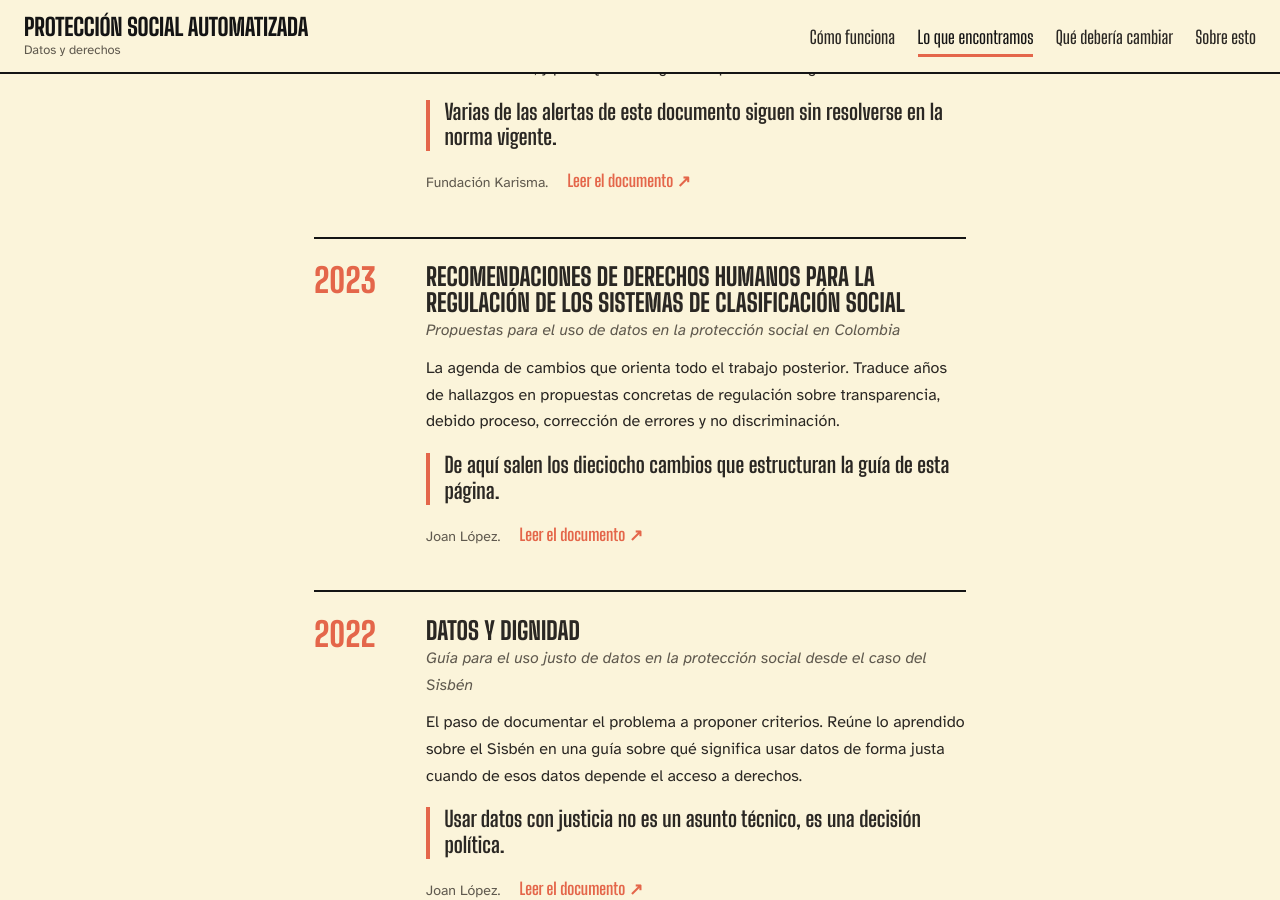
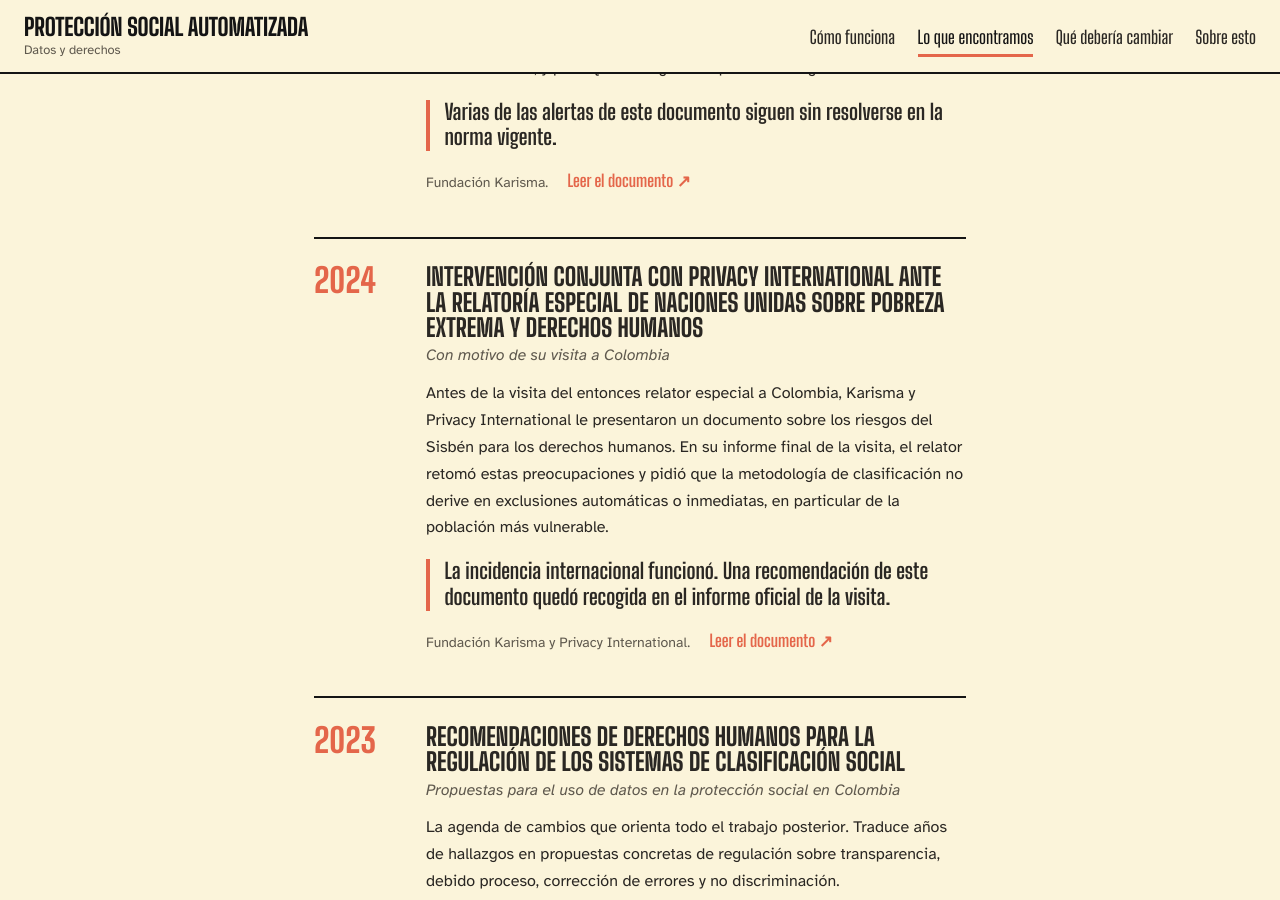
Before and after one commit to aliciaduquea/digitalwelfarestate-karisma, a Jekyll site: the page built from lo-que-encontramos/index.html, in a window 1280 px wide and 900 px high, scrolled down 638 px. Built offline with Jekyll 4.4.1, drawn with Linux system fonts in a browser that asks for light colours; some of the changed text lies outside the part shown.

Commit message:
Update publicaciones.yml

```diff
--- a/_data/publicaciones.yml
+++ b/_data/publicaciones.yml
@@ -7,6 +7,13 @@
   resumen: "La primera investigación que miró el Sisbén como lo que es, un sistema que perfila personas con datos. Documenta cómo la cuarta versión pasó de medir condiciones de vida a predecir cuánto puede ganar alguien, y cuenta dos casos incómodos: el acuerdo con la dueña de Datacrédito para cruzar información financiera de personas empobrecidas, y el contrato que entregó la base de datos del Sisbén a una empresa privada para entrenar modelos de detección de fraude."
   hallazgo: "El sistema dejó de buscar personas pobres y empezó a buscar mentirosos."
   enlace: "https://web.karisma.org.co/wp-content/uploads/download-manager-files/Experimentando%20con%20la%20pobreza.pdf"
+- titulo: "El caso del Ingreso Solidario en Colombia"
+  subtitulo: "La experimentación con datos en política social durante la pandemia (en inglés)"
+  anio: 2021
+  autoria: "Joan López."
+  resumen: "En dos semanas, el Gobierno armó una transferencia monetaria para tres millones de personas cruzando bases de datos que nunca se habían usado juntas para este fin, algunas desconocidas incluso para la ciudadanía. El artículo documenta cómo miles de personas aparecieron excluidas por cédulas reportadas como vencidas o inexistentes, y cómo la entidad resolvió el problema depurando la base de datos en vez de explicarles a las personas qué había pasado."
+  hallazgo: "La urgencia de la pandemia convirtió la asistencia social en un experimento con datos de personas que nunca dieron su consentimiento."
+  enlace: "https://blog.karisma.org.co/the-case-of-the-solidarity-income-in-colombia-the-experimentation-with-data-on-social-policy-during-the-pandemic/"
 - titulo: "Vigilando a las \"buenas madres\""
   subtitulo: "Datificación y vigilancia en la política social desde Familias en Acción"
   anio: 2021
@@ -34,11 +41,18 @@
   autoria: "Joan López."
   resumen: "La agenda de cambios que orienta todo el trabajo posterior. Traduce años de hallazgos en propuestas concretas de regulación sobre transparencia, debido proceso, corrección de errores y no discriminación."
   hallazgo: "De aquí salen los dieciocho cambios que estructuran la guía de esta página."
-  enlace: "https://doi.org/10.13140/RG.2.2.34531.26408"
+  enlace: "https://blog.karisma.org.co/wp-content/uploads/2023/08/INFORME-_RECOMENDACIONES_USO_DE_DATOS_SISTEMAS_DE_CLASIFICACION_SOCIAL.pdf"
+- titulo: "Intervención conjunta con Privacy International ante la Relatoría Especial de Naciones Unidas sobre pobreza extrema y derechos humanos"
+  subtitulo: "Con motivo de su visita a Colombia"
+  anio: 2024
+  autoria: "Fundación Karisma y Privacy International."
+  resumen: "Antes de la visita del entonces relator especial a Colombia, Karisma y Privacy International le presentaron un documento sobre los riesgos del Sisbén para los derechos humanos. En su informe final de la visita, el relator retomó estas preocupaciones y pidió que la metodología de clasificación no derive en exclusiones automáticas o inmediatas, en particular de la población más vulnerable."
+  hallazgo: "La incidencia internacional funcionó. Una recomendación de este documento quedó recogida en el informe oficial de la visita."
+  enlace: "https://privacyinternational.org/sites/default/files/2025-02/2024-06-17%20UNSR%20Extreme%20Poverty%20Submission%20Fundación%20Karisma%20and%20Privacy%20International.pdf"
 - titulo: "Comentarios al proyecto de decreto sobre el Registro Universal de Ingresos"
   subtitulo: "Una oportunidad para mejorar el sistema de clasificación social en Colombia"
   anio: 2024
   autoria: "Fundación Karisma."
   resumen: "La intervención formal ante el Gobierno cuando se estaba redactando la norma del RUI. Señala los vacíos del proyecto de decreto, entre ellos que no define qué pasa cuando la autodeclaración no coincide con los registros administrativos, y pide que la carga de la prueba recaiga sobre el Estado."
   hallazgo: "Varias de las alertas de este documento siguen sin resolverse en la norma vigente."
-  enlace: "https://web.karisma.org.co/registro-universal-de-ingresos-una-oportunidad-para-mejorar-el-sistema-de-clasificacion-social-en-colombia/"
+  enlace: "https://blog.karisma.org.co/wp-content/uploads/2024/01/Comentarios-al-proyecto-de-decreto-sobre-el-RUI.pdf"
```
